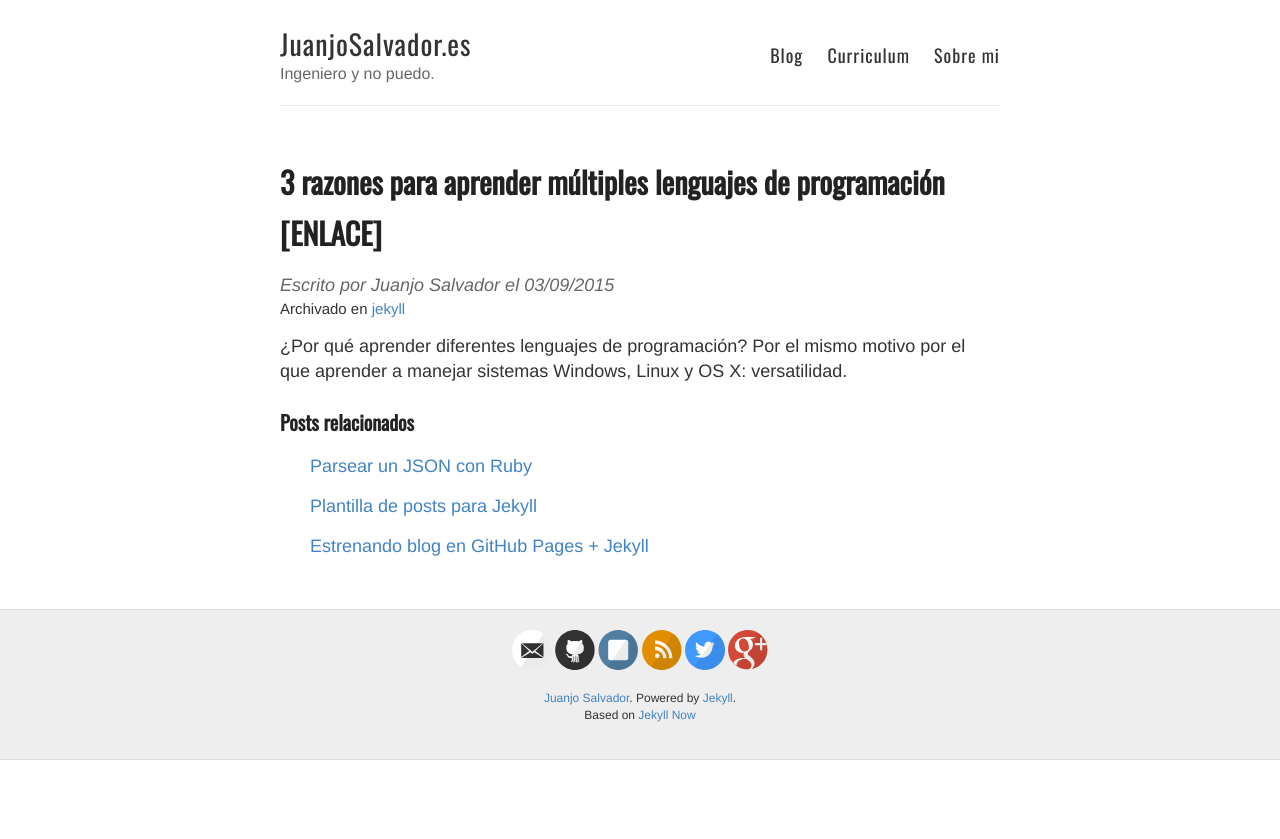
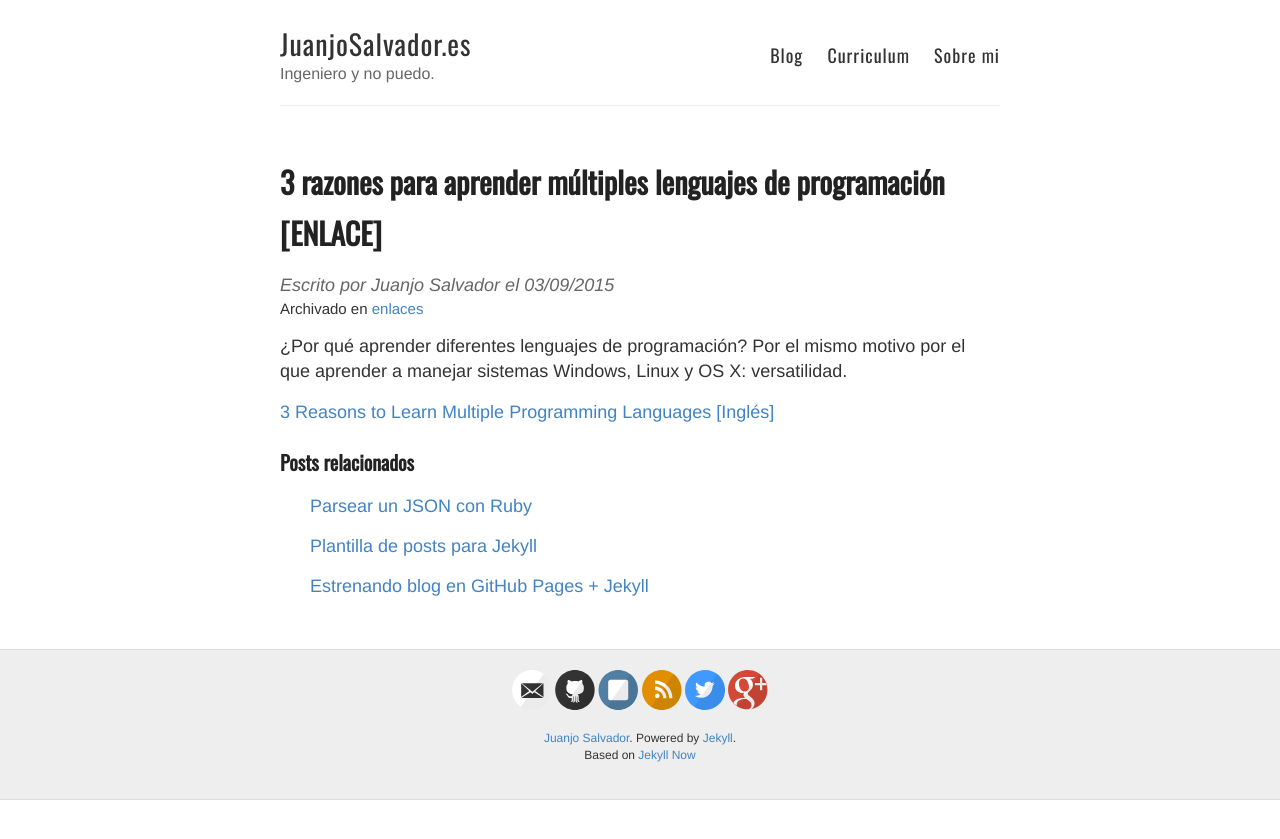
Before and after one commit to JuanjoSalvador/blog, a Jekyll site: the page built from _posts/2015-09-03-3-razones-para-aprender-múltiples-lenguajes-de-programacion.md, in a window 1280 px wide. Shown: the top 839 px of the page. Built offline with Jekyll 4.4.1, drawn with Linux system fonts in a browser that asks for light colours; Markdown is read by kramdown in place of the engine named in the settings; comment, search, counter and statistics services are not loaded.

Commit message:
Update 2015-09-03-3-razones-para-aprender-múltiples-lenguajes-de-programacion.md

```diff
--- a/_posts/2015-09-03-3-razones-para-aprender-múltiples-lenguajes-de-programacion.md
+++ b/_posts/2015-09-03-3-razones-para-aprender-múltiples-lenguajes-de-programacion.md
@@ -1,7 +1,9 @@
 ---
 layout: post # Sustituye el layout si lo usas uno diferente
 title: 3 razones para aprender múltiples lenguajes de programación [ENLACE] # Nombre generado automáticamente
-categories: [jekyll] # Añade tus categorías o borra esta línea
+categories: [enlaces] # Añade tus categorías o borra esta línea
 ---
 
 ¿Por qué aprender diferentes lenguajes de programación? Por el mismo motivo por el que aprender a manejar sistemas Windows, Linux y OS X: versatilidad.
+
+[3 Reasons to Learn Multiple Programming Languages [Inglés]](https://trove.com/a/3-Reasons-to-Learn-Multiple-Programming-Languages.uMstw?nocrawl=1)
```
